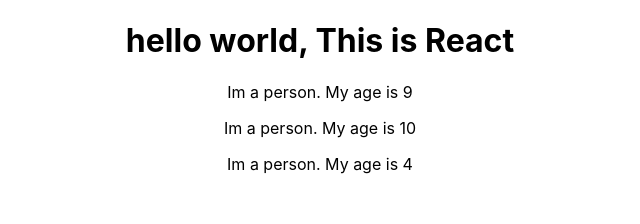
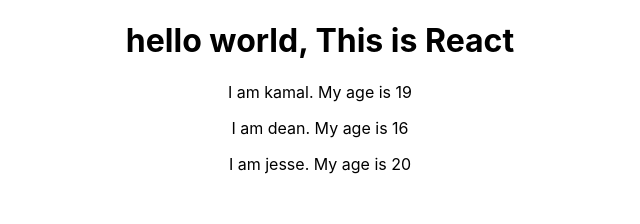
Before and after one commit to Cr-hunteR/react-story, a React (Create React App) app: page / in a window 1280 px wide. Shown: the top 224 px of the page, without its empty margins (320-960 px from the left). Built offline with nearby package versions, Linux system fonts and the light colour scheme.

Commit message:
introducing props

```diff
--- a/src/App.js
+++ b/src/App.js
@@ -6,9 +6,9 @@
   return (
     <div className="App">
       <h1>hello world, This is React</h1>
-      <Person></Person>
-      <Person></Person>
-      <Person></Person>
+      <Person name='kamal' age='19'></Person>
+      <Person name='dean' age='16'></Person>
+      <Person name='jesse' age='20'></Person>
     </div>
   );
 }
--- a/src/Person/Person.js
+++ b/src/Person/Person.js
@@ -1,8 +1,8 @@
 import React from 'react';
 
-const person=()=>{
+const person=(props)=>{
 
-return <p>Im a person. My age is {Math.floor((Math.random() *10)+1)}</p>
+return <p>I am {props.name}. My age is {props.age}</p>
 }
 
 export default person;
```
